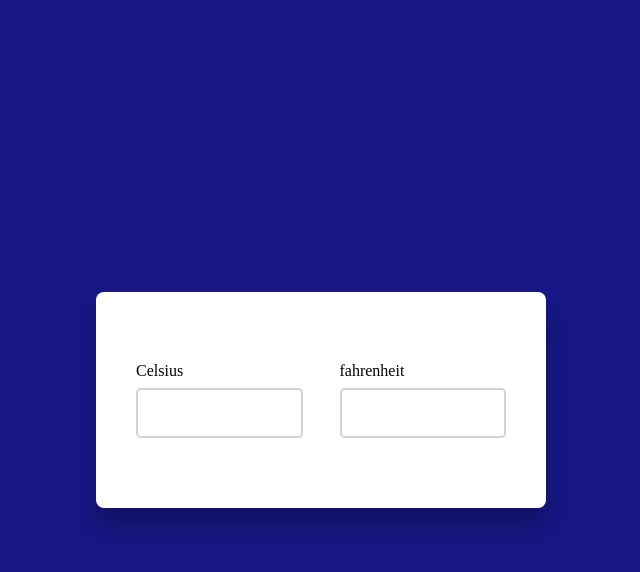
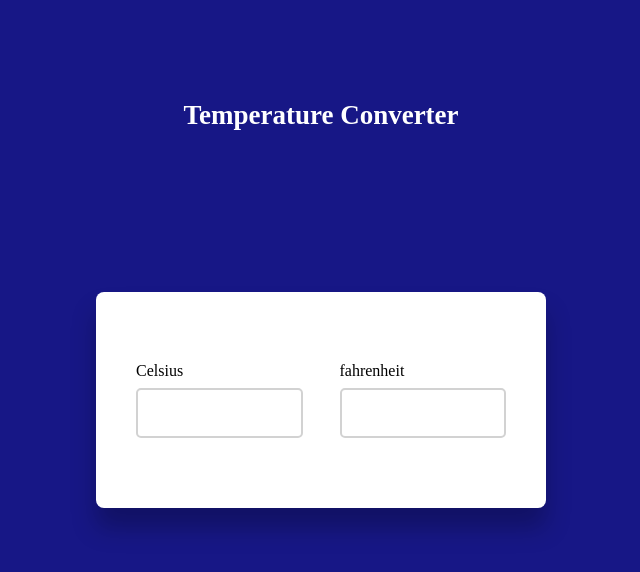
Before and after one commit to nikhilb626/temperature-converter, a plain HTML site: page index.html in a window 1280 px wide. Shown: the whole page, without its empty margins (319-959 px from the left). Drawn offline with Linux system fonts and the light colour scheme.

Commit message:
feature added for input

```diff
--- a/app.js
+++ b/app.js
@@ -4,9 +4,13 @@ let fahrenheit=document.getElementById('fahrenheit');
 function celToFar(){
     let output=(parseFloat(celsius.value)*9/5)+32;
     fahrenheit.value=parseFloat(output.toFixed(2));
+    var x = document.getElementsByTagName("BODY")[0];
+    x.style.backgroundColor = "rgb("+Math.round(Math.random()*255)+","+Math.round(Math.random()*255)+","+Math.round(Math.random()*255)+")";
 }
 
 function farToCel(){
     let output=(parseFloat(fahrenheit.value)-32)*5/9;
     celsius.value=parseFloat(output.toFixed(2));
+    var x = document.getElementsByTagName("BODY")[0];
+    x.style.backgroundColor = "rgb("+Math.round(Math.random()*255)+","+Math.round(Math.random()*255)+","+Math.round(Math.random()*255)+")";
 }
--- a/index.html
+++ b/index.html
@@ -49,8 +49,19 @@
     input:focus{
         border-color: blue;
     }
+
+    .heading{
+        width: fit-content;
+        margin: 30px auto;
+        margin-top:100px;
+        color: white;
+        font-size: 27px;
+        font-weight: bolder;
+    }
 </style>
 <body>
+    <div class="heading">Temperature Converter</div>
+
     <div class="wrapper">
         <div class="container">
             <label for="celsius">Celsius</label>
```
